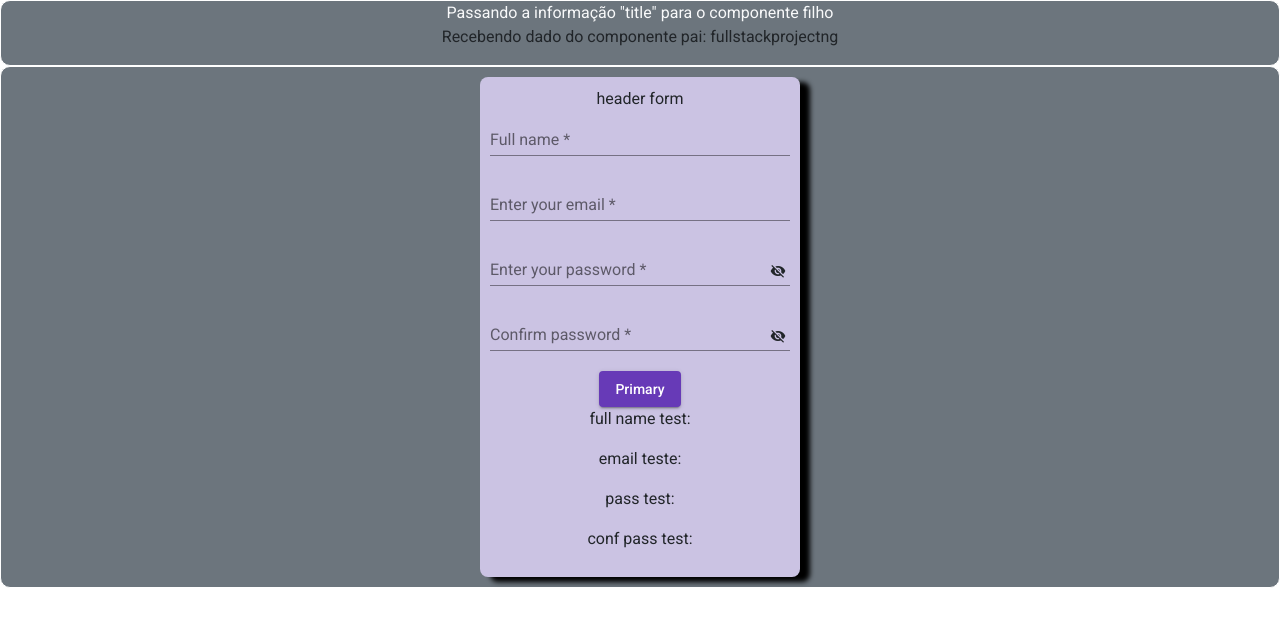
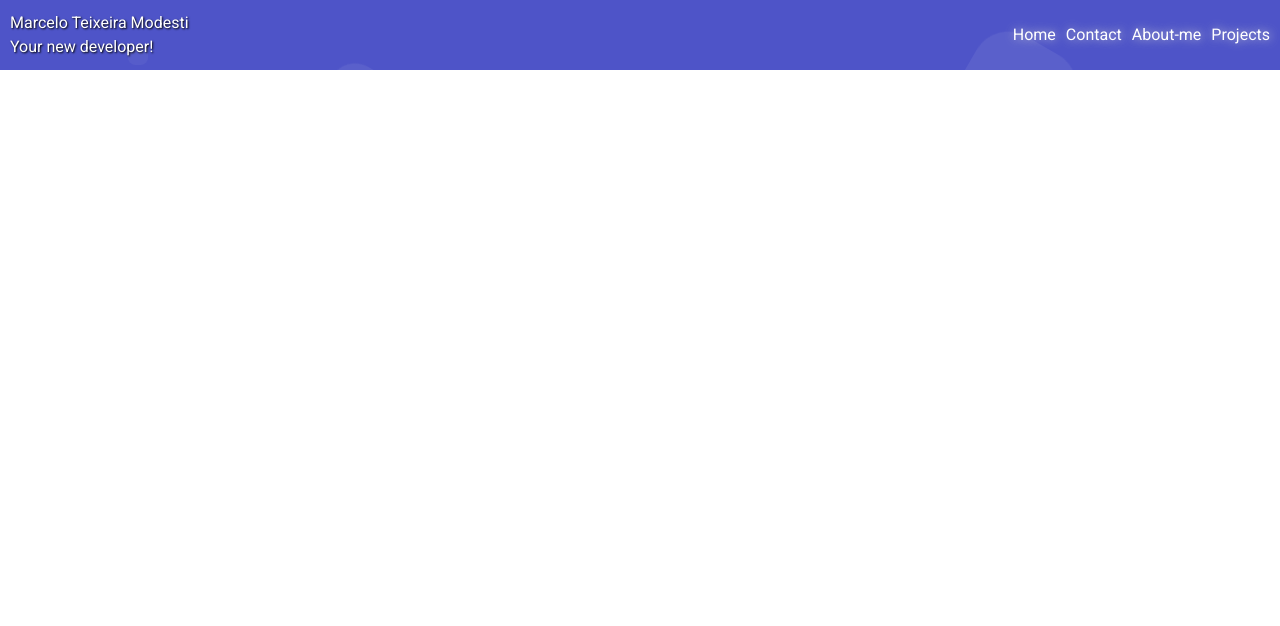
Before and after one commit to mtmodesti/angularTraining, an Angular app: page / in a window 1280 px wide. Before the commit this address led to /training. Shown: the top 626 px of the page. Built offline with nearby package versions, Linux system fonts and the light colour scheme.

Commit message:
feat: header style done

```diff
--- a/src/app/app-routing.module.ts
+++ b/src/app/app-routing.module.ts
@@ -1,10 +1,11 @@
 import { NgModule } from '@angular/core';
 import { RouterModule, Routes } from '@angular/router';
 import { AppComponent } from './app.component';
+import { FormDataComponent } from './components/form-data/form-data.component';
 
 const routes: Routes = [
-  {path:'', pathMatch:'full' ,redirectTo: 'training'},
-  {path:'training', component: AppComponent}
+ {path:'teste', component: FormDataComponent},
+  //{path:'training', }
 ];
 
 @NgModule({
--- a/src/app/app.component.html
+++ b/src/app/app.component.html
@@ -1,15 +1,3 @@
-<!-- [title] é como chamaremos no componente filho
-    e "title" é como chamamos daqui deste componente pai
--->
-<body>
-  <div class="bg-secondary text-center wrapper-component">
-    <span class="text-light">
-      Passando a informação "title" para o componente filho</span
-    >
-    <app-parent-data [title]="title"></app-parent-data>
+<app-header></app-header>
 
-  </div>
-  <div class="wrapper-component bg-secondary text-center">
-    <app-form-data></app-form-data>
-  </div>
-</body>
+<router-outlet></router-outlet>
--- a/src/app/components/form-data/form-data.component.html
+++ b/src/app/components/form-data/form-data.component.html
@@ -1,4 +1,4 @@
-<form class="wrapper-form">
+ <form class="wrapper-form">
   header form
   <div class="wrapper-inputs">
     <mat-form-field style="width: 300px">
@@ -79,7 +79,9 @@
     </mat-form-field>
   </div>
 
-  <button mat-raised-button color="primary">Primary</button>
+  <button
+  (click)="teste()"
+  mat-raised-button color="primary">Primary</button>
   <p>full name test: {{ fullName.value }}</p>
   <p>email teste: {{ email.value }}</p>
   <p>pass test: {{ password.value }}</p>
--- a/src/app/components/form-data/form-data.component.ts
+++ b/src/app/components/form-data/form-data.component.ts
@@ -7,6 +7,9 @@ import { FormControl, Validators } from '@angular/forms';
   styleUrls: ['./form-data.component.css'],
 })
 export class FormDataComponent implements OnInit {
+
+  items = ['Item 1', 'Item 2', 'Item 3', 'Item 4', 'Item 5'];
+  expandedIndex = 0;
   fullName = new FormControl('', [
     Validators.required,
     Validators.pattern('^[a-zA-Z]*$'),
@@ -61,14 +64,18 @@ export class FormDataComponent implements OnInit {
     if (this.confirmPassword.hasError('required')) {
       return 'You must enter a value';
     }
-    if (this.password != this.confirmPassword) {
+    if (this.password.value != this.confirmPassword.value) {
+      console.log(this.password.value)
+      console.log(this.confirmPassword.value)
+
       return 'Must Match';
     }
     return '';
   }
 
   teste() {
-    console.log(this.email);
+    console.log('enjviar form')
+    return '';
   }
 
   ngOnInit(): void {}
--- /dev/null
+++ b/src/app/components/header/header.component.css
@@ -0,0 +1,185 @@
+@import url("https://fonts.googleapis.com/css?family=Exo:400,700");
+
+* {
+  margin: 0px;
+  padding: 0px;
+  color: white;
+}
+
+ul {
+  list-style: none;
+}
+
+body {
+  font-family: "Exo", sans-serif;
+}
+
+.area {
+  background: #4e54c8;
+  background: -webkit-linear-gradient(to left, #8f94fb, #4e54c8);
+  width: 100%;
+  height: 70px;
+}
+
+.circles {
+  position: absolute;
+  top: 0;
+  left: 0;
+  width: 100%;
+  height: 100%;
+  overflow: hidden;
+}
+
+.circles li {
+  position: absolute;
+  display: block;
+  list-style: none;
+  width: 20px;
+  height: 20px;
+  background: rgba(255, 255, 255, 0.2);
+  animation: animate 3s linear infinite;
+  bottom: -15px;
+}
+
+.circles li:nth-child(1) {
+  left: 25%;
+  width: 80px;
+  height: 80px;
+  animation-delay: 0s;
+}
+
+.circles li:nth-child(2) {
+  left: 10%;
+  width: 20px;
+  height: 20px;
+  animation-delay: 2s;
+  animation-duration: 4s;
+}
+
+.circles li:nth-child(3) {
+  left: 70%;
+  width: 20px;
+  height: 20px;
+  animation-delay: 4s;
+}
+
+.circles li:nth-child(4) {
+  left: 40%;
+  width: 60px;
+  height: 60px;
+  animation-delay: 1s;
+  animation-duration: 3s;
+}
+
+.circles li:nth-child(5) {
+  left: 65%;
+  width: 20px;
+  height: 20px;
+  animation-delay: 5s;
+}
+
+.circles li:nth-child(6) {
+  left: 75%;
+  width: 110px;
+  height: 110px;
+  animation-delay: 3s;
+}
+
+.circles li:nth-child(7) {
+  left: 35%;
+  width: 150px;
+  height: 150px;
+  animation-delay: 6s;
+}
+
+.circles li:nth-child(8) {
+  left: 50%;
+  width: 25px;
+  height: 25px;
+  animation-delay: 3s;
+  animation-duration: 5s;
+}
+
+.circles li:nth-child(9) {
+  left: 20%;
+  width: 15px;
+  height: 15px;
+  animation-delay: 2s;
+  animation-duration: 11s;
+}
+
+.circles li:nth-child(10) {
+  left: 85%;
+  width: 150px;
+  height: 150px;
+  animation-delay: 0s;
+  animation-duration: 10s;
+}
+
+@keyframes animate {
+  0% {
+    transform: translateY(0) rotate(0deg);
+    opacity: 1;
+    border-radius: 0;
+  }
+
+  100% {
+    transform: translateY(-1000px) rotate(720deg);
+    opacity: 0;
+    border-radius: 50%;
+  }
+}
+
+.wrapper {
+  z-index: 5;
+  height: 100%;
+  display: flex;
+  justify-content: space-between;
+  align-items: center;
+  padding: 10px;
+}
+
+.personal-info {
+  display: flex;
+  flex-direction: column;
+  text-shadow: 1px 1px 2px black;
+  transition: 1s;
+
+}
+
+.menu {
+  z-index: 5;
+  display: flex;
+  gap: 10px;
+  text-shadow: #ccc 1px 0 10px;
+  transition: 1s;
+}
+
+.menu > li {
+  transition: 0.5s;
+}
+.menu > li:hover {
+  transition: 0.4s;
+  text-shadow: 10px 10px 20px black;
+  color: black;
+  cursor: pointer;
+}
+
+@media screen and (max-width: 600px){
+  .menu {
+    z-index: 5;
+    font-size: 1em;
+
+  }
+
+  .wrapper {
+    flex-direction: column;
+   justify-content: center;
+  }
+  .personal-info{
+    font-size: 1em;
+
+    transition: 1s;
+    text-align: center;
+  }
+}
--- /dev/null
+++ b/src/app/components/header/header.component.html
@@ -0,0 +1,27 @@
+ <div class="area">
+  <header class="wrapper">
+    <div class="personal-info">
+      <span>Marcelo Teixeira Modesti</span>
+      <span>Your new developer!</span>
+    </div>
+    <ul class="menu">
+      <li>Home</li>
+      <li>Contact</li>
+      <li>About-me</li>
+      <li>Projects</li>
+    </ul>
+  </header>
+
+  <ul class="circles">
+    <li></li>
+    <li></li>
+    <li></li>
+    <li></li>
+    <li></li>
+    <li></li>
+    <li></li>
+    <li></li>
+    <li></li>
+    <li></li>
+  </ul>
+</div>
--- /dev/null
+++ b/src/app/components/header/header.component.ts
@@ -0,0 +1,15 @@
+import { Component, OnInit } from '@angular/core';
+
+@Component({
+  selector: 'app-header',
+  templateUrl: './header.component.html',
+  styleUrls: ['./header.component.css']
+})
+export class HeaderComponent implements OnInit {
+
+  constructor() { }
+
+  ngOnInit(): void {
+  }
+
+}
```
Also changed, not shown: src/app/app.module.ts (+6 -1 lines), 1 other file (tests, documents, lock files or other folders).
